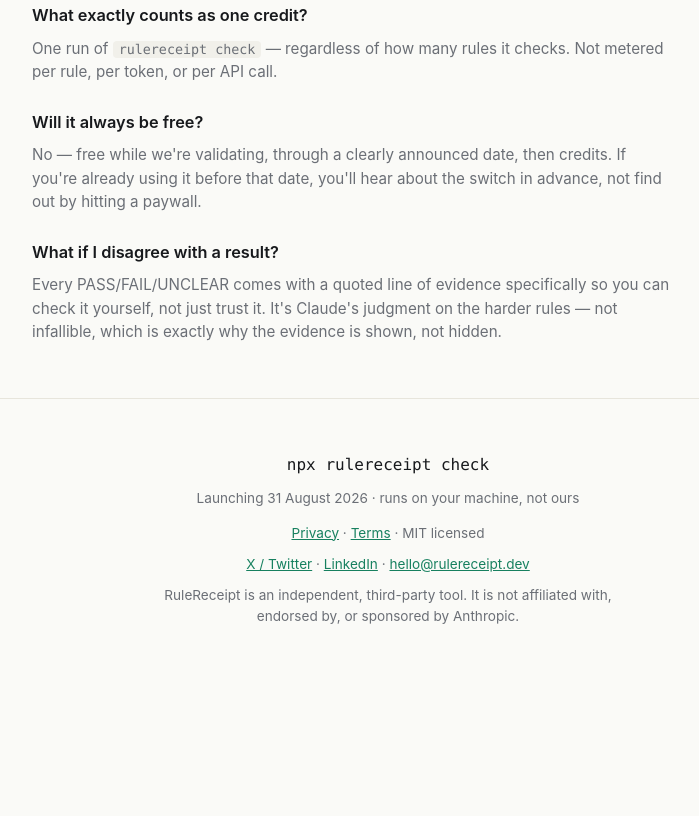
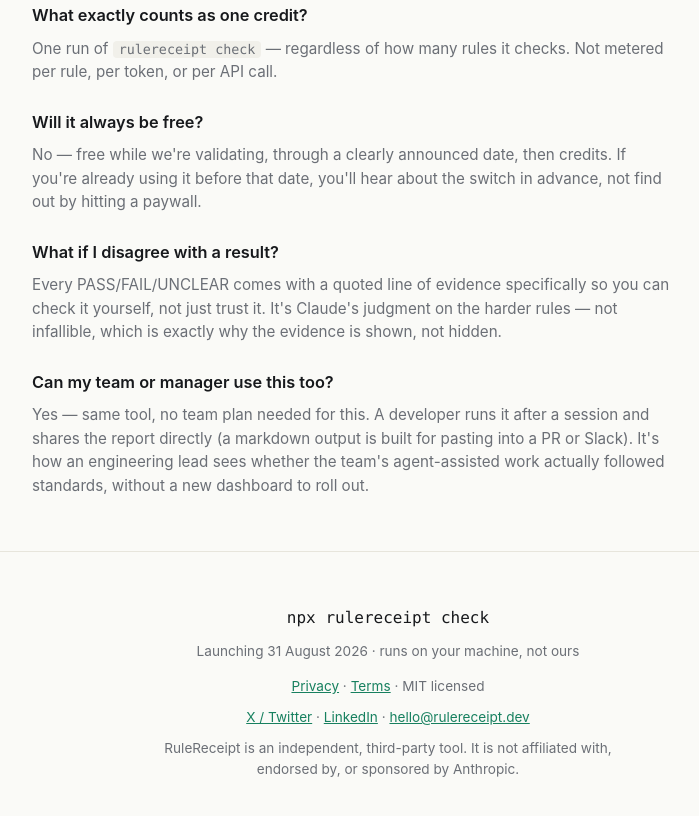
Before and after one commit to rulereceipt/rulereceipt, a website: page landing/index.html in a window 1280 px wide. Shown: the part 3377-4193 px from the top of the page, without its empty margins (252-951 px from the left). Before the commit the page ends 4072 px from the top, so only its background shows below. Drawn offline with Linux system fonts and the light colour scheme.

Commit message:
Add manager/team FAQ entry, small-startup CTO targeting note, trust-hash design in TASKS.md

```diff
--- a/landing/index.html
+++ b/landing/index.html
@@ -430,6 +430,10 @@
           <h3>What if I disagree with a result?</h3>
           <p>Every PASS/FAIL/UNCLEAR comes with a quoted line of evidence specifically so you can check it yourself, not just trust it. It's Claude's judgment on the harder rules — not infallible, which is exactly why the evidence is shown, not hidden.</p>
         </div>
+        <div class="faq-item">
+          <h3>Can my team or manager use this too?</h3>
+          <p>Yes — same tool, no team plan needed for this. A developer runs it after a session and shares the report directly (a markdown output is built for pasting into a PR or Slack). It's how an engineering lead sees whether the team's agent-assisted work actually followed standards, without a new dashboard to roll out.</p>
+        </div>
       </div>
     </div>
   </section>
```
